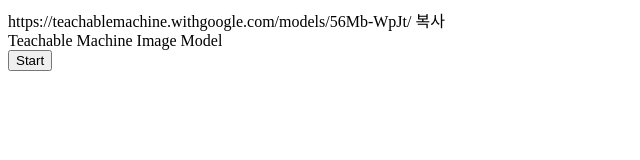
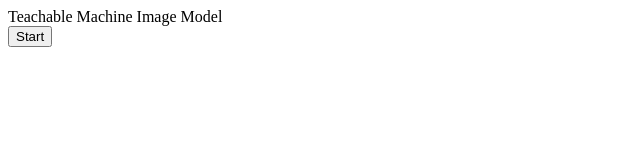
Before and after one commit to urobot2011/tm, a plain HTML site: page main/index.html in a window 1280 px wide. Shown: the whole page, without its empty margins (0-640 px from the left). Drawn offline with Linux system fonts and the light colour scheme.

Commit message:
Update index.html

```diff
--- a/main/index.html
+++ b/main/index.html
@@ -9,10 +9,6 @@
   <title>Document</title>
  </head>
  <body>
-  https://teachablemachine.withgoogle.com/models/56Mb-WpJt/
-복사
-
-
 <div>Teachable Machine Image Model</div>
 <button type="button" onclick="init()">Start</button>
 <div id="webcam-container"></div>
```
